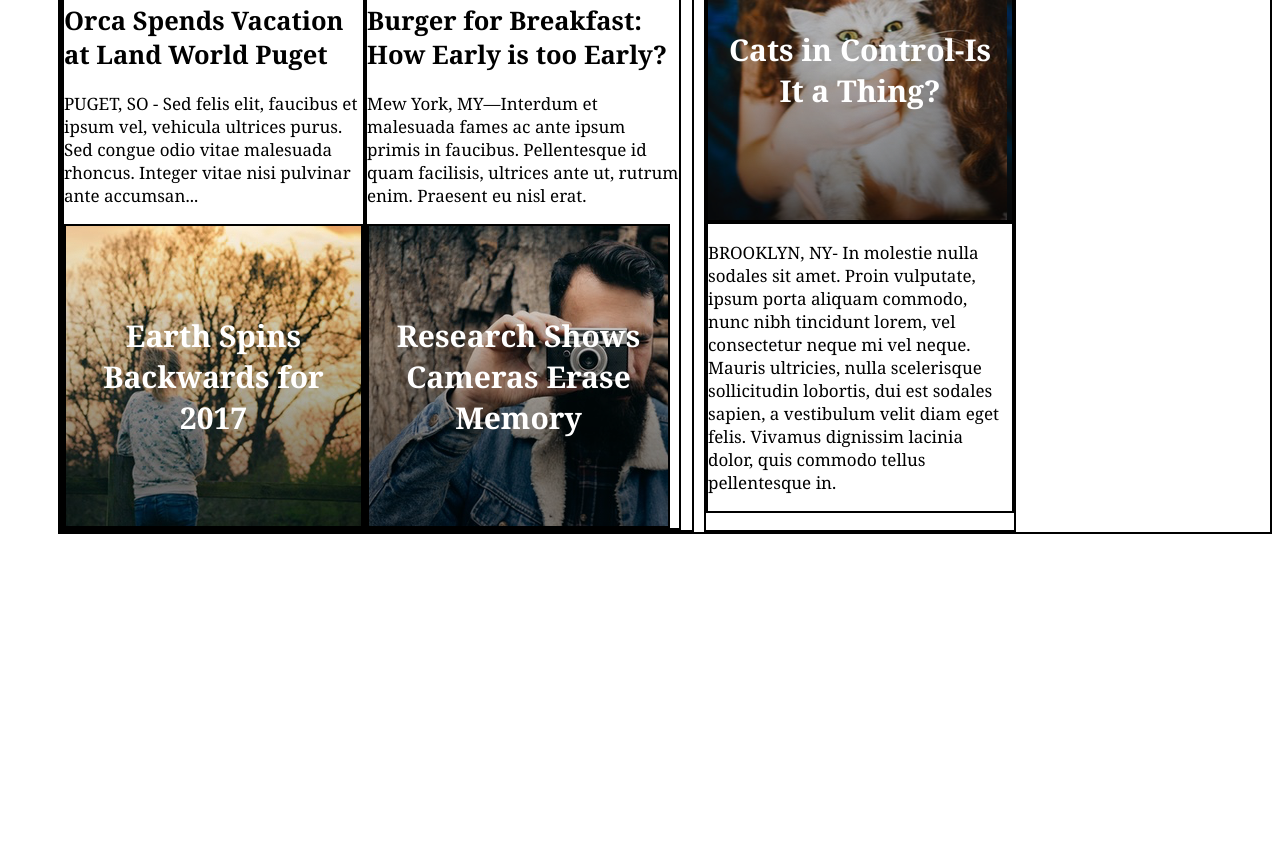
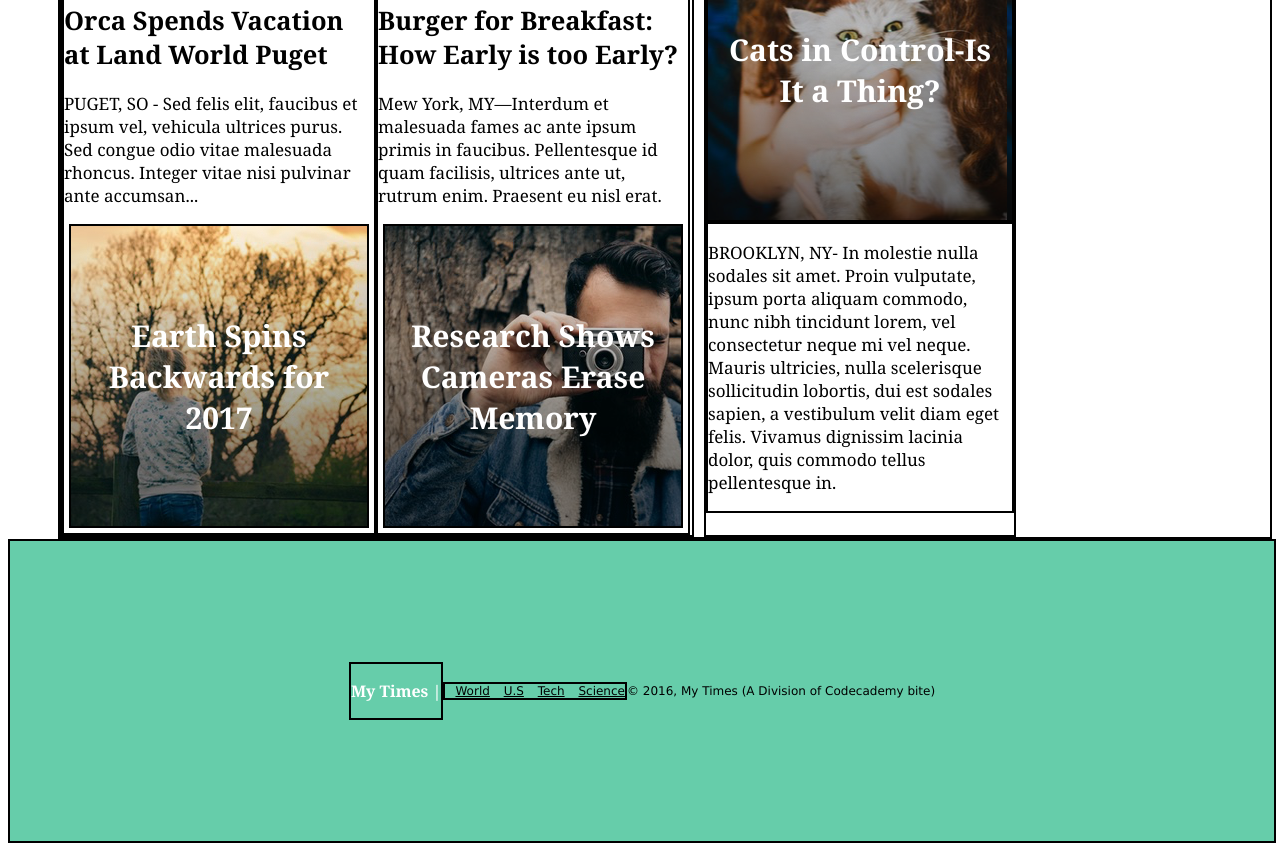
Before and after one commit to elliott1234/MyTimes, a plain HTML site: page index.html in a window 1280 px wide. Shown: the part 741-1592 px from the top of the page. Before the commit the page ends 1283 px from the top, so only its background shows below. Drawn offline with Linux system fonts and the light colour scheme.

Commit message:
Fourth commit

```diff
--- a/index.html
+++ b/index.html
@@ -63,11 +63,11 @@
       <h2>FBI Finds Action Star Guilty of False Advertising</h2>
       <p>WASHINGTON DC- Donec luctus sem augue, rutrum posuere orci aliquam sed.
         Nam vitae aliquam lectus. Sed tempor tortor est, nec sagittis eros tincidunt sed.
-         Morbi venenatis condimentum sem, vitae sollicitudin turpis pulvinar eget.
-         Morbi pellentesque consectetur mi id auctor. Phasellus tincidunt orci mauris,
-         placerat pharetra urna fringilla vitae. Morbi eget rutrum urna.
-         Cras condimentum augue ut ante sollicitudin interdum.
-          Pellentesque cursus dolor at tincidunt cursus. Vestibulum blandit aliquam felis...</p>
+        Morbi venenatis condimentum sem, vitae sollicitudin turpis pulvinar eget.
+        Morbi pellentesque consectetur mi id auctor. Phasellus tincidunt orci mauris,
+        placerat pharetra urna fringilla vitae. Morbi eget rutrum urna.
+        Cras condimentum augue ut ante sollicitudin interdum.
+        Pellentesque cursus dolor at tincidunt cursus. Vestibulum blandit aliquam felis...</p>
       </div>
       <div class="header4">
           <h2 id="earth">Cats in Control-Is<br /> It a Thing?</h2>
@@ -92,5 +92,21 @@
          <p id="emoji">Finally a Top Secret Way You Can</P>
        </div>
      </div>
+     <div class="footer">
+
+         <div class="navigation1">
+         <h3 id="mytimes">My Times   |</h3>
+       </div>
+<div class="navigation1">
+             <a id="link" href="">World</a>
+             <a id="link"href="">U.S</a>
+             <a id="link"href="">Tech</a>
+             <a id="link"href="">Science</a>
+         </div>
+
+         <p id="last">© 2016, My Times (A Division of Codecademy bite)</P>
+
+
+     </div>
     </div>
   </body>
--- a/resources/css/index.css
+++ b/resources/css/index.css
@@ -66,7 +66,7 @@ div {
     }
 
 .autumn {
-    width: 299px
+    width: 310px;
   }
 
 .header2 {
@@ -75,6 +75,7 @@ div {
       background-image: url("../images/autumn.PNG"); width: 299; height: 300;
       max-width: 299px;
       min-height: 300px;
+      margin: 5px;
     }
 
 #earth {
@@ -89,7 +90,7 @@ div {
   }
 
 .camera {
-   width: 312px
+width: 310px;
   }
 
 .header3 {
@@ -97,8 +98,8 @@ div {
       justify-content: center;
       background-image: url("../images/camera.PNG"); width: 299; height: 300;
       max-width: 299px;
-      max-width: 299px;
       min-height: 300px;
+      margin: 5px;
     }
 
 .medium {
@@ -126,17 +127,47 @@ div {
 
 .bites {
       text-align: center;
+      flex: auto;
     }
 
 #emoji {
       margin: auto;
-      flex-wrap: wrap;
       width: 240px;
       height: 40px;
-      text-align: center;
+      flex-flow: column;
       background-color: WhiteSmoke;
       font-family: Verdana;
       font-size: 12px;
       color: DimGray;
       border-bottom: solid 1px black;
     }
+
+  .footer {
+  align-items: center;
+  display: flex;
+  justify-content: center;
+  background-color: MediumAquamarine;
+  margin: auto;
+  font-family: Verdana;
+  font-size: 12px;
+  width: 100%;
+  height: 300px;
+
+  }
+
+  #mytimes{
+  font-family: Georgia;
+  font-size: 16px;
+  font-weight: bold;
+  color: white;
+  }
+.navigation1 {
+    flex-direction: column;
+    align-items: center;
+    color: black;
+    font-size: 12px;
+  }
+  .last {
+
+
+  }
```
